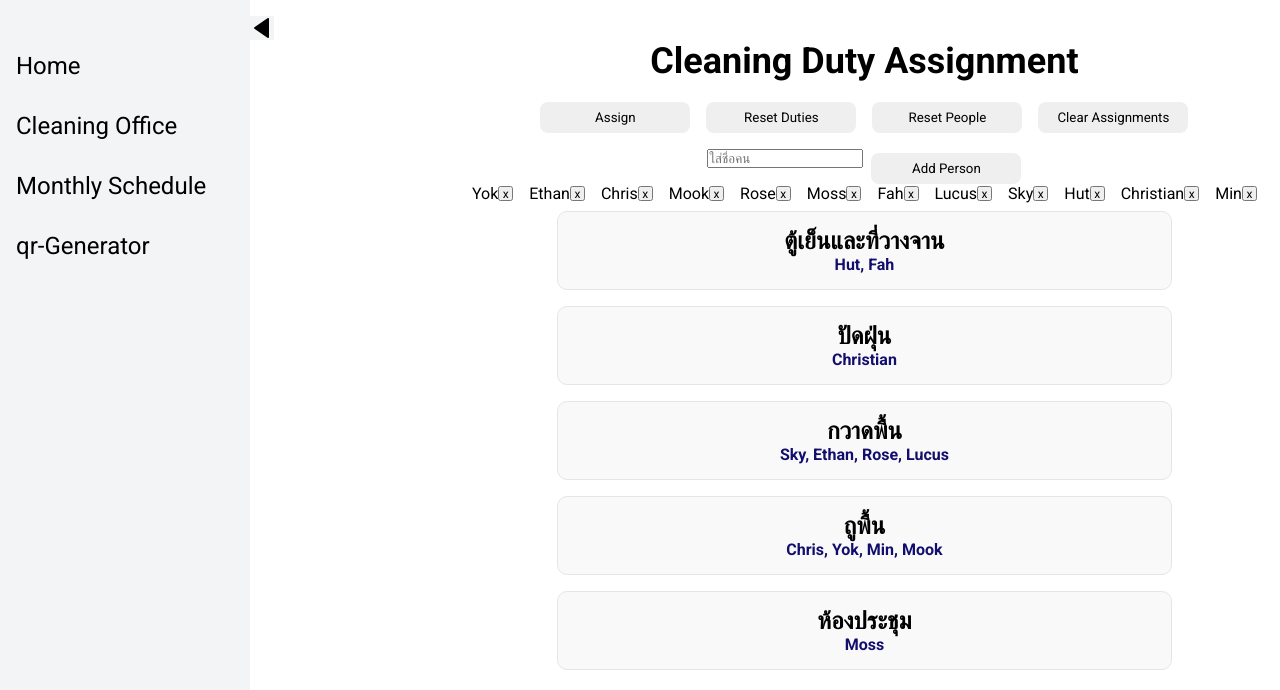
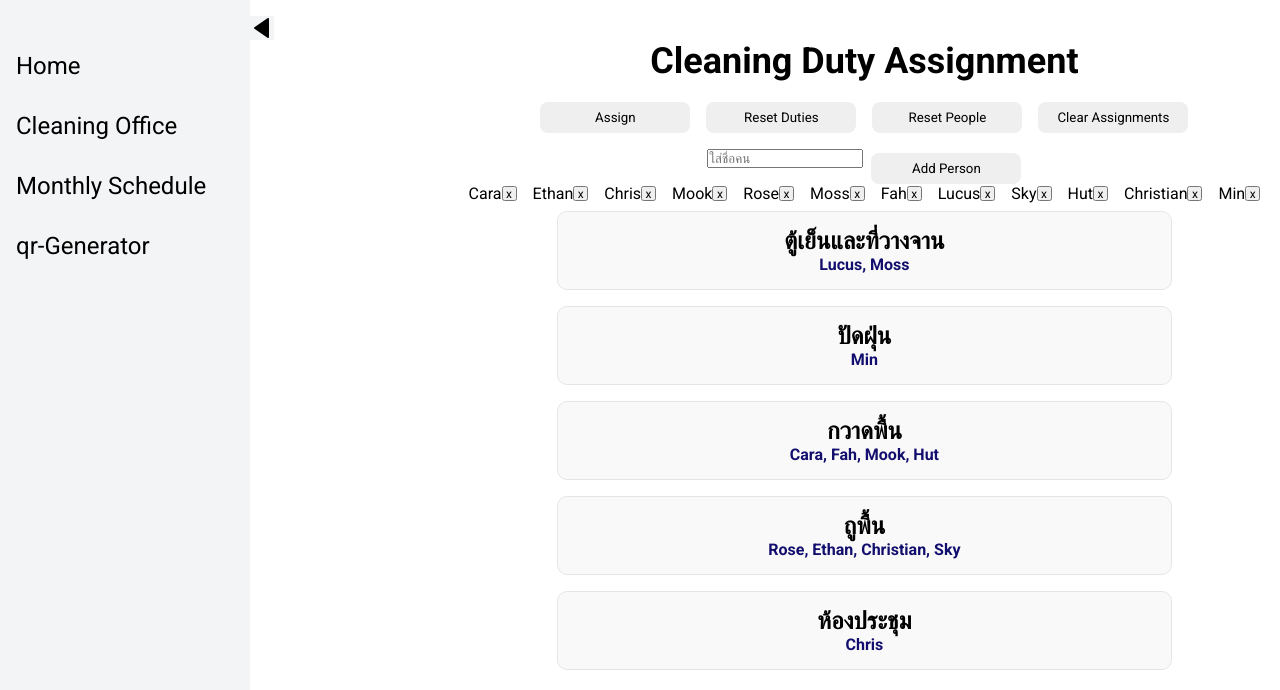
Before and after one commit to Krit357/BigCleaningDayV2, a React (Vite) app: page /cleaning-Office in a window 1280 px wide. Shown: the top 690 px of the page. Built offline with nearby package versions, Linux system fonts and the light colour scheme; no server answers.

Commit message:
changeMopDutyRequirePerson

```diff
--- a/src/pages/Cleaning_Office.jsx
+++ b/src/pages/Cleaning_Office.jsx
@@ -4,7 +4,7 @@ import "./Cleaning_Office.css";
 const API_BASE = import.meta.env.DEV ? "http://localhost:3001" : "";
 
 const defaultPeoples = [
-  "Yok",
+  "Cara",
   "Ethan",
   "Chris",
   "Mook",
@@ -22,27 +22,27 @@ const initialDuties = {
   foodAndShelfCleaning: {
     task: "ตู้เย็นและที่วางจาน",
     requiredPersons: 2,
-    assignedPersons: ["Hut", "Fah"],
+    assignedPersons: ["Lucus", "Moss"],
   },
   dusting: {
     task: "ปัดฝุ่น",
     requiredPersons: 1,
-    assignedPersons: ["Christian"],
+    assignedPersons: ["Min"],
   },
   sweepFloor: {
     task: "กวาดพื้น",
     requiredPersons: 4,
-    assignedPersons: ["Sky", "Ethan", "Rose", "Lucus"],
+    assignedPersons: ["Cara", "Fah", "Mook", "Hut"],
   },
   mopFloor: {
     task: "ถูพื้น",
-    requiredPersons: 4,
-    assignedPersons: ["Chris", "Yok", "Min", "Mook"],
+    requiredPersons: 5,
+    assignedPersons: ["Rose", "Ethan", "Christian", "Sky"],
   },
   meetingRoom: {
     task: "ห้องประชุม",
     requiredPersons: 1,
-    assignedPersons: ["Moss"],
+    assignedPersons: ["Chris"],
   },
 };
 
```
